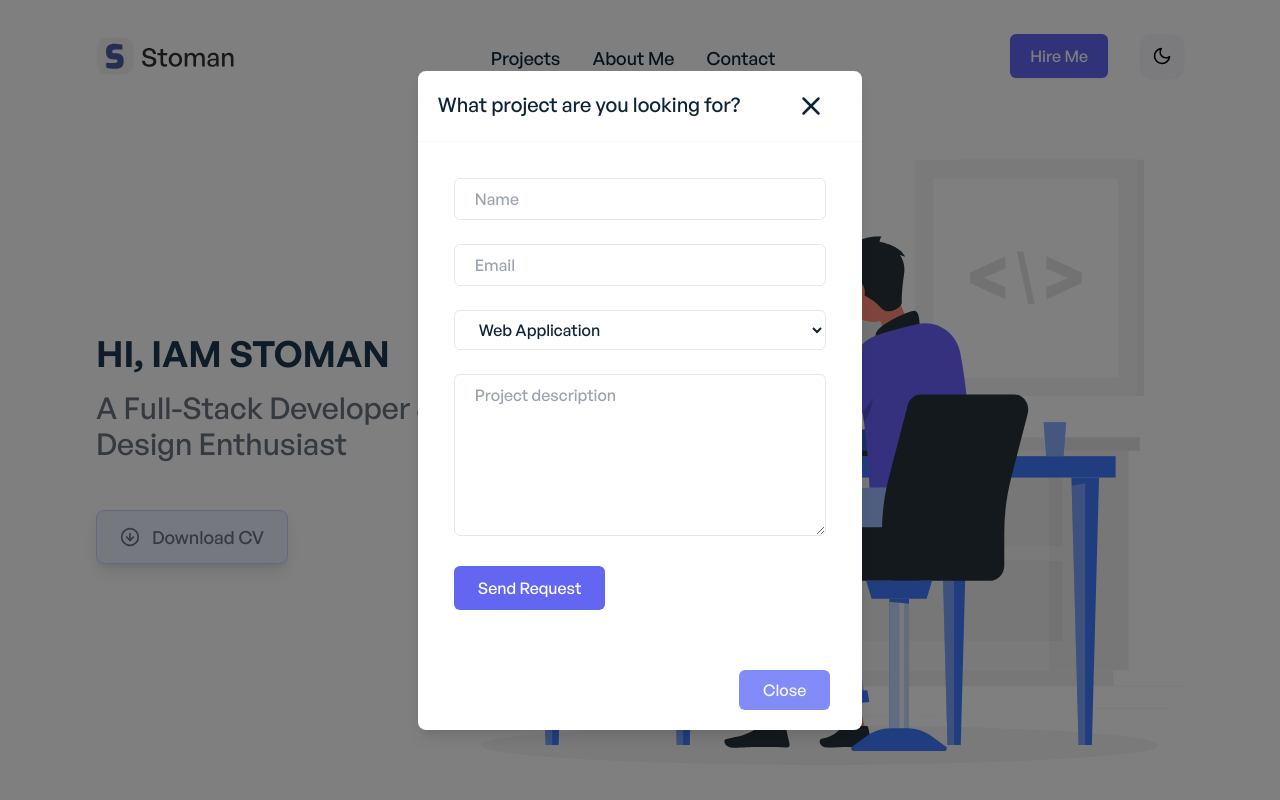
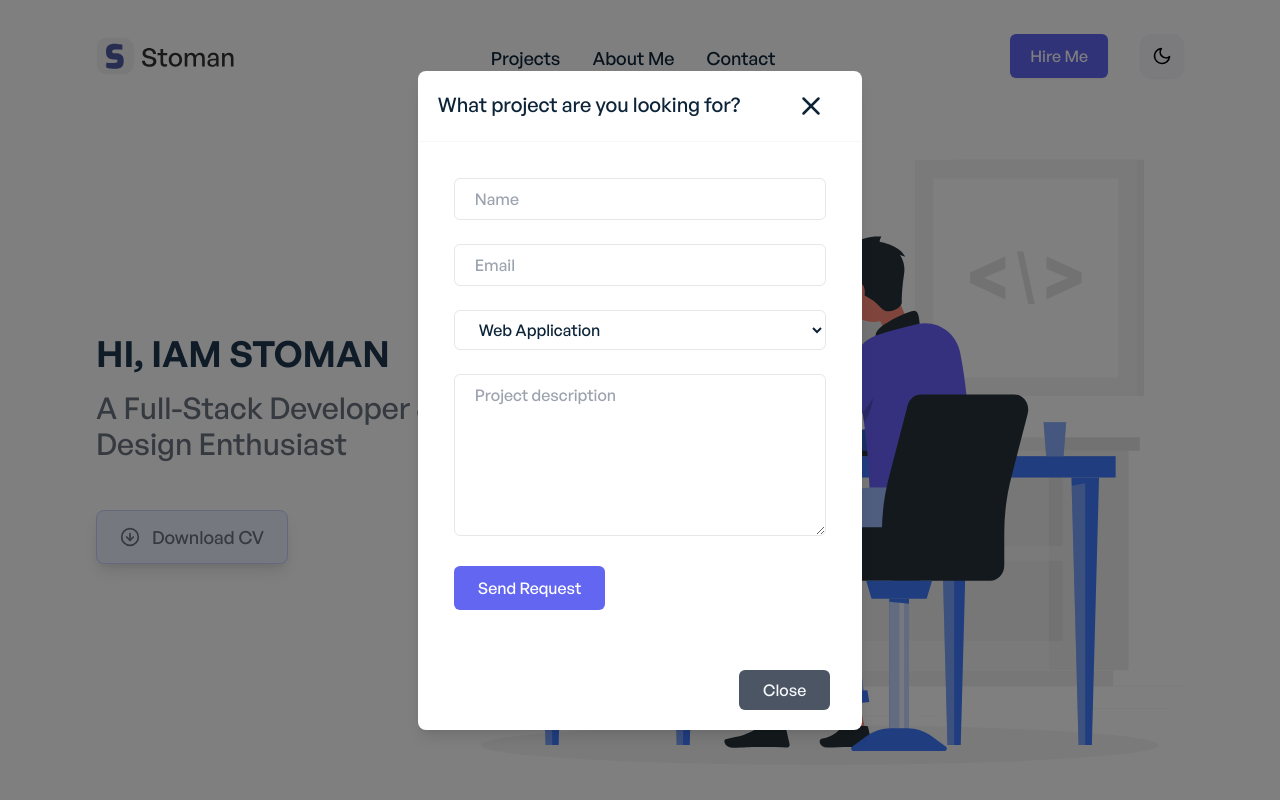
Before and after one commit to phoenix979797/portfolio, a React (Create React App) app: page / in a window 1280 px wide. Both pictures are taken after a click on the button "Hire Me". Shown: the top 800 px of the page. Built offline with nearby package versions, Linux system fonts and the light colour scheme.

Commit message:
Hire me modal transitions and refactoring

```diff
--- a/src/components/HireMeModal.js
+++ b/src/components/HireMeModal.js
@@ -105,12 +105,10 @@ const HireMeModal = ({ onClose, onRequest }) => {
 											py-2
 											sm:py-2.5
 											text-white
-											font-normal
-											sm:font-medium
 											bg-indigo-500
 											hover:bg-indigo-600
 											rounded-md
-											focus:ring-1 focus:ring-indigo-900"
+											focus:ring-1 focus:ring-indigo-900 duration-500"
 										aria-label="Submit Request"
 									>
 										<Button title="Send Request" />
@@ -124,14 +122,9 @@ const HireMeModal = ({ onClose, onRequest }) => {
 								type="button"
 								className="px-4
 									sm:px-6
-									py-2
-									bg-indigo-400
-									hover:bg-indigo-500
+									py-2 bg-gray-600 text-primary-light hover:bg-ternary-dark dark:bg-gray-200 dark:text-secondary-dark dark:hover:bg-primary-light
 									rounded-md
-									font-normal
-									sm:font-bold
-									text-primary-light
-									focus:ring-1 focus:ring-indigo-900"
+									focus:ring-1 focus:ring-indigo-900 duration-500"
 								aria-label="Close Modal"
 							>
 								<Button title="Close" />
```
